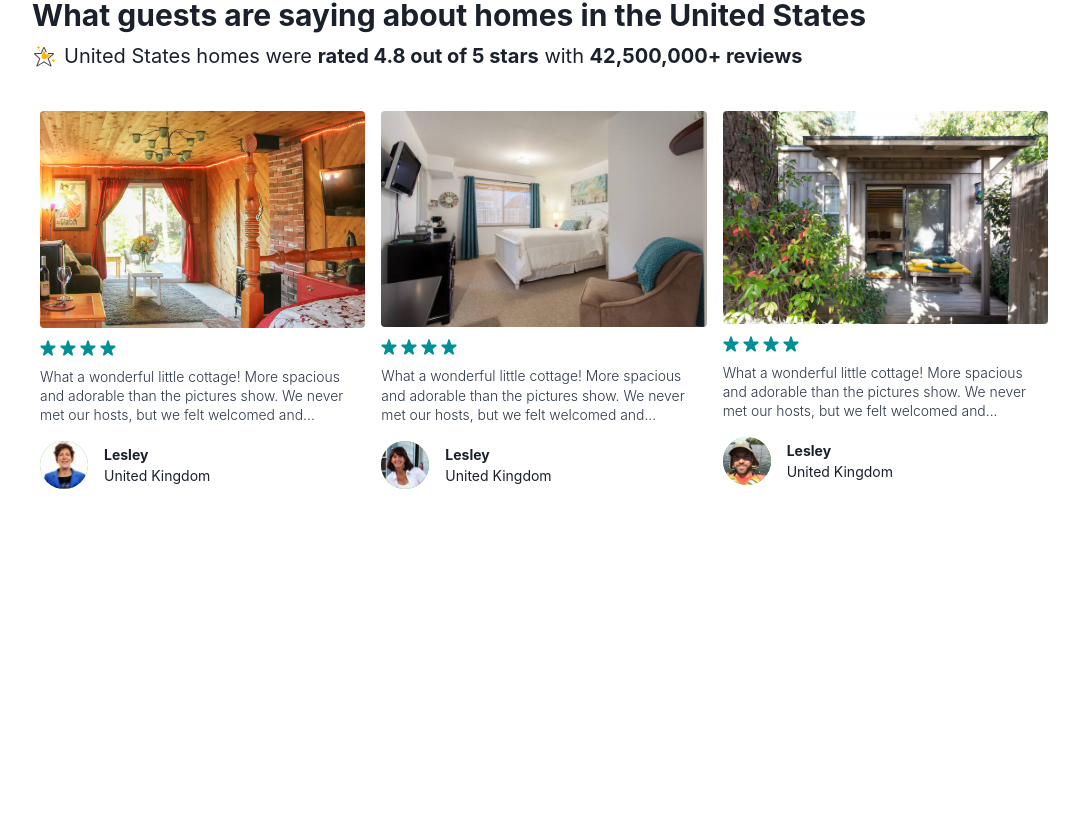
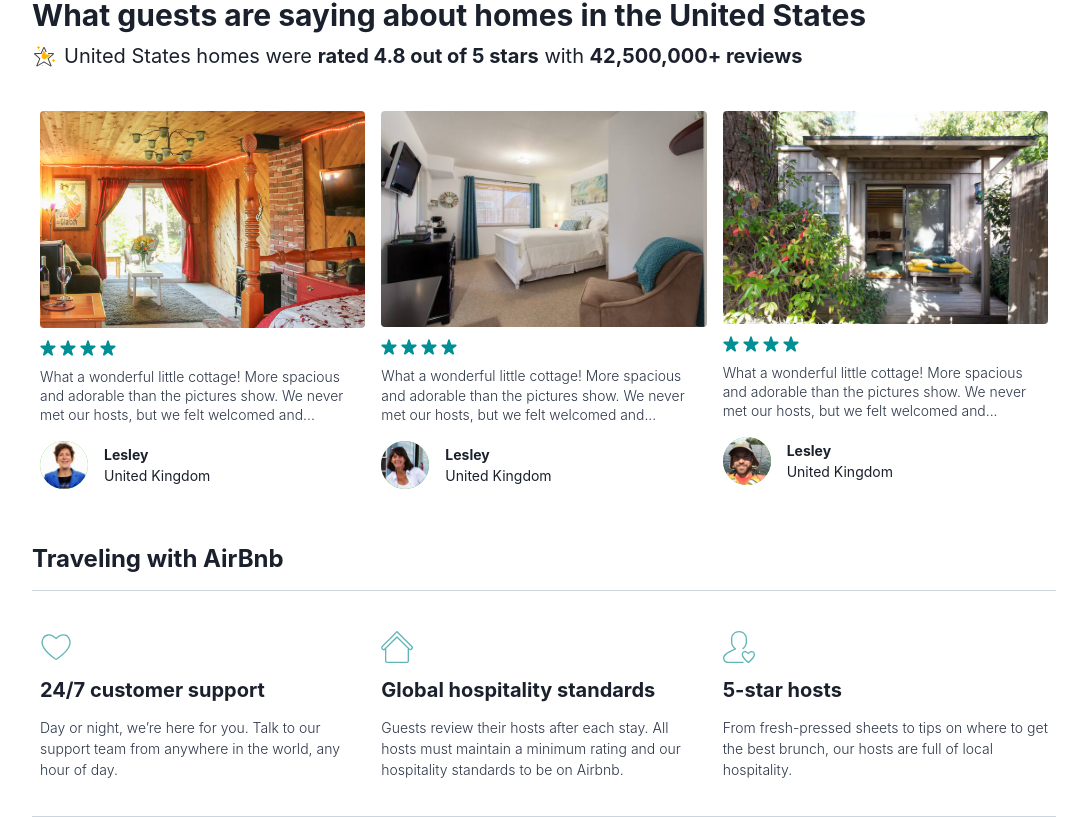
Before and after one commit to MA-Ahmad/chakra-airbnb, a Next.js app: page / in a window 1280 px wide. Shown: the part 743-1560 px from the top of the page, without its empty margins (96-1183 px from the left). Before the commit the page ends 1352 px from the top, so only its background shows below. Built offline with nearby package versions, Linux system fonts and the light colour scheme.

Commit message:
Update index.tsx

```diff
--- a/pages/index.tsx
+++ b/pages/index.tsx
@@ -1,6 +1,7 @@
-import { Box } from "@chakra-ui/react";
+import { Box, Heading, Text, Flex, Link, Image } from "@chakra-ui/react";
 import Reviews from "../components/sections/reviews";
 import BookingSection from "../components/sections/booking-section";
+import Places from "../components/sections/places";
 
 export default function Home() {
   return (
@@ -12,6 +13,136 @@ export default function Home() {
     >
       <BookingSection />
       <Reviews />
+
+      <Heading
+        as="h3"
+        fontSize="1.5rem"
+        fontWeight="bold"
+        textAlign="left"
+        mb={{ base: "4", lg: "2" }}
+        pb={4}
+        borderBottom="1px solid"
+        borderColor="gray.300"
+      >
+        Traveling with AirBnb
+      </Heading>
+      <Flex
+        as="section"
+        alignItems="start"
+        justify="between"
+        flexDirection={{ base: "column", lg: "row" }}
+        my={{ base: "1.5rem", lg: "2.5rem" }}
+        borderBottom="1px solid"
+        borderColor="gray.300"
+        pb={8}
+      >
+        <Box
+          w={{ base: "100%", lg: 1 / 3 }}
+          px={{ lg: "0.5rem" }}
+          mb={{ base: "6", lg: "0" }}
+        >
+          <svg
+            style={{ width: "2rem", height: "2rem" }}
+            viewBox="0 0 24 24"
+            fill="#60B6B5"
+            fill-opacity="0"
+            stroke="#60B6B5"
+            stroke-width="1"
+            focusable="false"
+            aria-hidden="true"
+            role="presentation"
+            strokeLinecap="round"
+            strokeLinejoin="round"
+          >
+            <path
+              d="m17.5 2.9c-2.1 0-4.1 1.3-5.4 2.8-1.6-1.6-3.8-3.2-6.2-2.7-1.5.2-2.9 1.2-3.6 2.6-2.3 4.1 1 8.3 3.9 11.1 1.4 1.3 2.8 2.5 4.3 3.6.4.3 1.1.9 1.6.9s1.2-.6 1.6-.9c3.2-2.3 6.6-5.1 8.2-8.8 1.5-3.4 0-8.6-4.4-8.6"
+              stroke-linejoin="round"
+            ></path>
+          </svg>
+          <Text textAlign="left" fontWeight="700" mt={3} mb={1}>
+            24/7 customer support
+          </Text>
+          <Text
+            color="gray.700"
+            fontSize="0.875rem"
+            fontWeight="300"
+            textAlign="left"
+            mt={3}
+            mb={1}
+          >
+            Day or night, we’re here for you. Talk to our support team from
+            anywhere in the world, any hour of day.
+          </Text>
+        </Box>
+        <Box
+          w={{ base: "100%", lg: 1 / 3 }}
+          px={{ lg: "0.5rem" }}
+          mb={{ base: "6", lg: "0" }}
+        >
+          <svg
+            style={{ width: "2rem", height: "2rem" }}
+            viewBox="0 0 24 24"
+            role="presentation"
+            aria-hidden="true"
+            focusable="false"
+            fill="#60B6B5"
+          >
+            <path
+              d="m23.57 11.4-1.75-1.76-3.85-3.87-1.78-1.79-2.7-2.71-.82-.83-.22-.23-.06-.06c-.22-.22-.53-.22-.73-.02l-1.75 1.76-3.85 3.87-3.85 3.87-1.75 1.76a1.49 1.49 0 0 0 -.44 1.05v.01c0 .38.15.77.44 1.06l.55.55a1.49 1.49 0 0 0 2.01.08v8.4c0 .81.68 1.45 1.5 1.45h15c .82 0 1.5-.65 1.5-1.45v-8.4c.59.49 1.45.47 2.01-.08l.55-.55c.29-.29.44-.68.44-1.06v-.01c0-.38-.14-.77-.44-1.06zm-3.57 11.16c0 .24-.22.45-.5.45h-15c-.28 0-.5-.21-.5-.45v-9.36l8-7.99 8 7.99zm2.85-9.74-.55.55c-.2.2-.52.2-.71.01l-9.24-9.22a.5.5 0 0 0 -.71 0l-9.24 9.22a.5.5 0 0 1 -.71-.01l-.55-.55a.5.5 0 0 1 -.01-.71l1.75-1.76 3.85-3.87 3.85-3.87 1.4-1.4.77.77 2.7 2.71 1.78 1.79 3.85 3.87 1.75 1.76a.51.51 0 0 1 -.01.71z"
+              fillRule="evenodd"
+            ></path>
+          </svg>
+          <Text textAlign="left" fontWeight="700" mt={3} mb={1}>
+            Global hospitality standards
+          </Text>
+          <Text
+            color="gray.700"
+            fontSize="0.875rem"
+            fontWeight="300"
+            textAlign="left"
+            mt={3}
+            mb={1}
+          >
+            Guests review their hosts after each stay. All hosts must maintain a
+            minimum rating and our hospitality standards to be on Airbnb.
+          </Text>
+        </Box>
+        <Box
+          w={{ base: "100%", lg: 1 / 3 }}
+          px={{ lg: "0.5rem" }}
+          mb={{ base: "6", lg: "0" }}
+        >
+          <svg
+            style={{ width: "2rem", height: "2rem" }}
+            viewBox="0 0 24 24"
+            role="presentation"
+            aria-hidden="true"
+            focusable="false"
+            fill="#60B6B5"
+          >
+            <path
+              d="m15.37 13.54-.01.01a.53.53 0 0 0 .01-.01m-.37 9.46h-11.5c-.28 0-.9-.22-1.38-.58-.71-.52-1.12-1.31-1.12-2.42 0-.04 0-.07.01-.11.09-1.1 1.59-2.44 4.02-3.79a33.14 33.14 0 0 1 2.9-1.42 35.57 35.57 0 0 1 1.31-.54c.63-.26.71-.95.18-1.35a4.55 4.55 0 0 1 -.38-.31 7.1 7.1 0 0 1 -.84-.9c-.73-.92-1.17-1.96-1.2-3.09v-2.99c.07-2.36 2.38-4.5 5.04-4.5 2.67 0 4.96 2.14 4.96 4.5v3c0 1.13-.43 2.17-1.15 3.11a7.35 7.35 0 0 1 -1.09 1.13l-.08.07c-.02.02-.02.02-.05.05s-.03.03-.09.14c-.05.47-.05.47.46.7a.49.49 0 0 0 .36-.15l.06-.05a8.32 8.32 0 0 0 1.23-1.28c.84-1.1 1.35-2.35 1.35-3.72v-3c0-2.92-2.75-5.5-5.96-5.5-3.2 0-5.96 2.56-6.04 5.49v3.01c.03 1.38.56 2.62 1.42 3.71.31.39.63.73.96 1.03.06.05.1.08.15.12a34.28 34.28 0 0 0 -3.98 1.87c-2.73 1.51-4.41 3.02-4.54 4.58a2.41 2.41 0 0 0 -.01.19c0 2.55 1.91 3.99 3.5 4h11.5a.5.5 0 1 0 0-1m7.67-4.22c-.36.74-.97 1.55-1.78 2.38a20.33 20.33 0 0 1 -1.89 1.71 19.94 19.94 0 0 1 -1.89-1.71c-.81-.83-1.42-1.64-1.78-2.38-.22-.45-.33-.86-.33-1.23 0-.99.61-1.56 1.43-1.56.7 0 1.55.53 2.18 1.31a.5.5 0 0 0 .78 0c .63-.78 1.48-1.31 2.18-1.31.82 0 1.43.57 1.43 1.56 0 .36-.11.77-.33 1.23m-1.1-3.78c-.89 0-1.82.5-2.57 1.25-.75-.76-1.68-1.25-2.57-1.25-1.36 0-2.43 1.01-2.43 2.56 0 .53.15 1.08.43 1.66.41.85 1.09 1.74 1.96 2.64a21.09 21.09 0 0 0 2.31 2.05.5.5 0 0 0 .6 0 20.91 20.91 0 0 0 2.31-2.05c.87-.9 1.55-1.79 1.96-2.64.28-.58.43-1.13.43-1.66 0-1.55-1.07-2.56-2.43-2.56"
+              fillRule="evenodd"
+            ></path>
+          </svg>
+          <Text textAlign="left" fontWeight="700" mt={3} mb={1}>
+            5-star hosts
+          </Text>
+          <Text
+            color="gray.700"
+            fontSize="0.875rem"
+            fontWeight="300"
+            textAlign="left"
+            mt={3}
+            mb={1}
+          >
+            From fresh-pressed sheets to tips on where to get the best brunch,
+            our hosts are full of local hospitality.
+          </Text>
+        </Box>
+      </Flex>
+
+      <Places />
     </Box>
   );
 }
```
